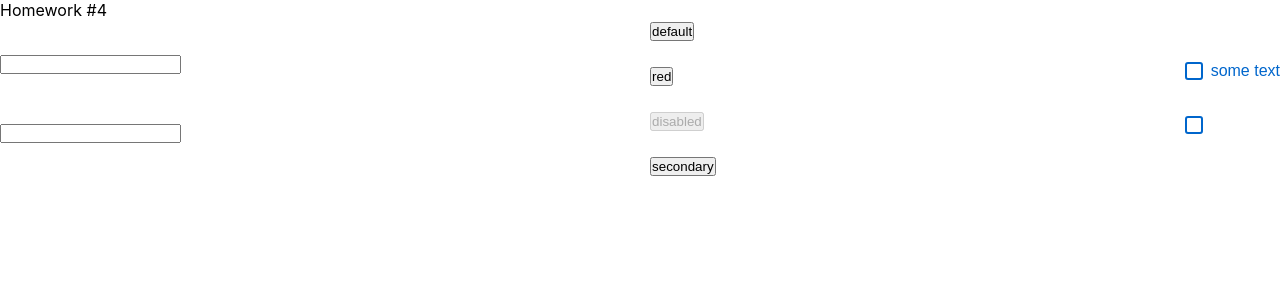
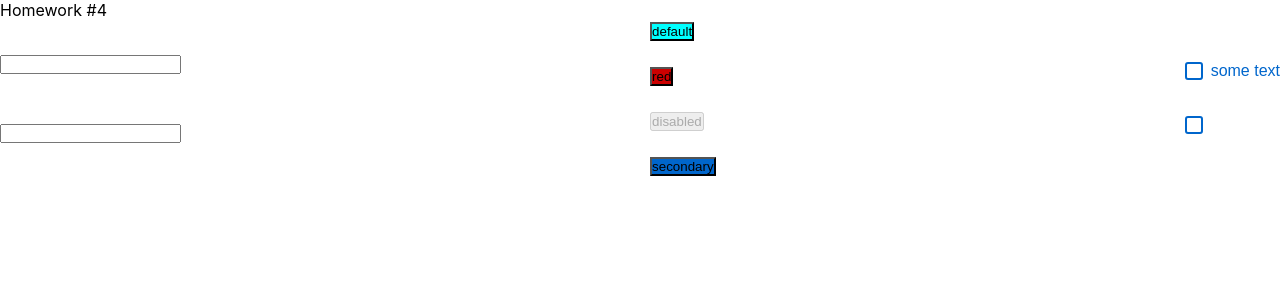
Before and after one commit to xyzimusic/vtornikdz, a React (Create React App) app: page / in a window 1280 px wide. Shown: the top 300 px of the page. Built offline with nearby package versions, Linux system fonts and the light colour scheme.

Commit message:
vtornik-dz-4 nedodel

```diff
--- a/src/s2-homeworks/hw04/Stand.tsx
+++ b/src/s2-homeworks/hw04/Stand.tsx
@@ -43,7 +43,7 @@ const Stand = () => {
             <div className={s.buttons}>
                 {/*обычная кнопка:*/}
                 <div>
-                    <SuperButton id={'hw4-super-button-default'}>
+                    <SuperButton id={'hw4-super-button-default'} >
                         default
                     </SuperButton>
                 </div>
--- a/src/s2-homeworks/hw04/common/c2-SuperButton/SuperButton.module.css
+++ b/src/s2-homeworks/hw04/common/c2-SuperButton/SuperButton.module.css
@@ -5,12 +5,15 @@
 }
 
 .secondary {
+    background: #0066cc;
 }
 
 .default {
+    background: aqua;
 }
 
 .red {
+    background: #cc0000;
 }
 
 .default:hover {
--- a/src/s2-homeworks/hw04/common/c2-SuperButton/SuperButton.tsx
+++ b/src/s2-homeworks/hw04/common/c2-SuperButton/SuperButton.tsx
@@ -18,7 +18,8 @@ const SuperButton: React.FC<SuperButtonPropsType> = (
     }
 ) => {
     const finalClassName = `${s.button} ${disabled ? s.disabled :
-            xType=== 'red' ? s.red : className ? className: ''}`
+            xType=== 'red' ? s.red :
+                xType=== 'secondary' ? s.secondary: s.default}`
                                     // ${xType=== 'red'} ? ${s.red} ${className}?
         // + (disabled
         //         ? ...
```
